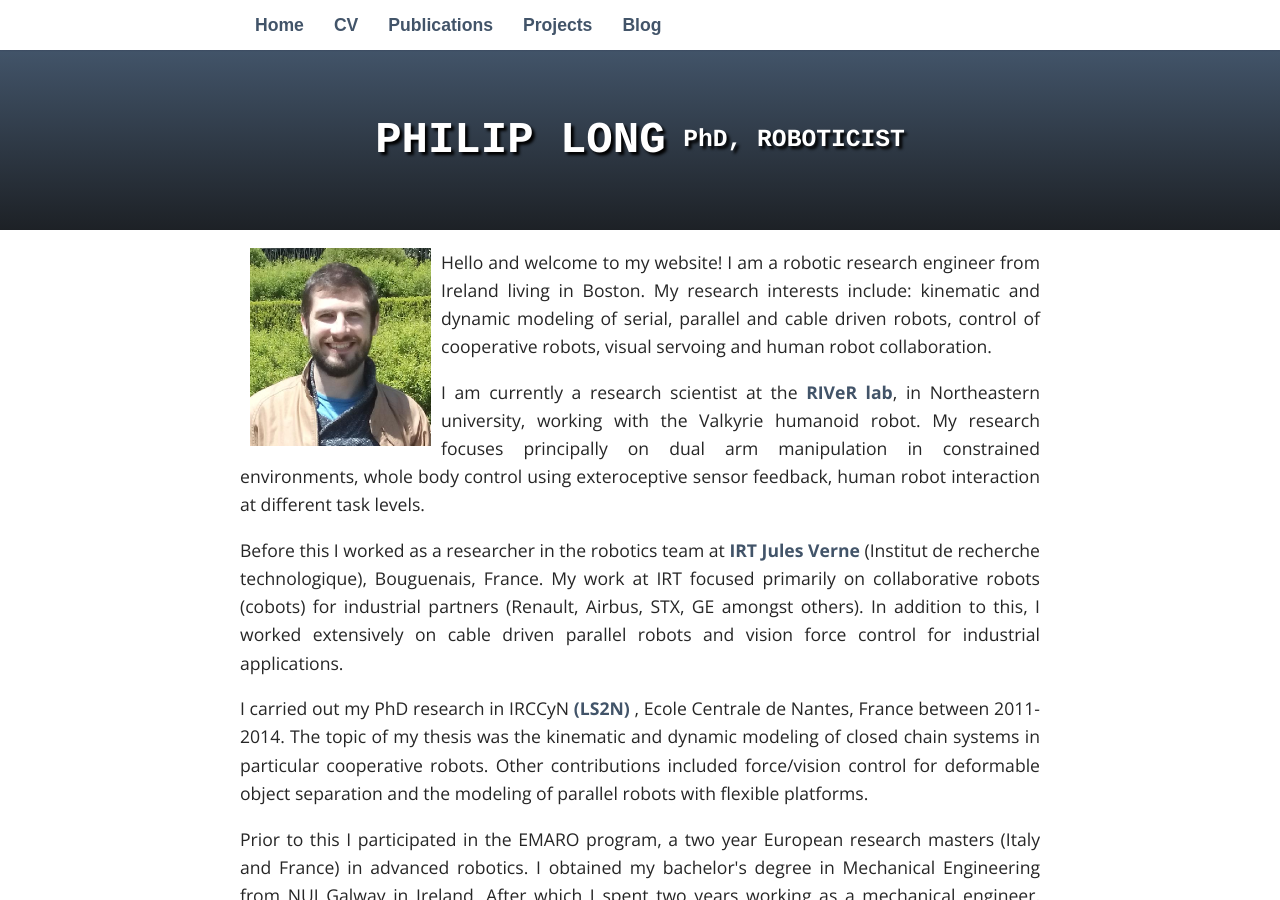
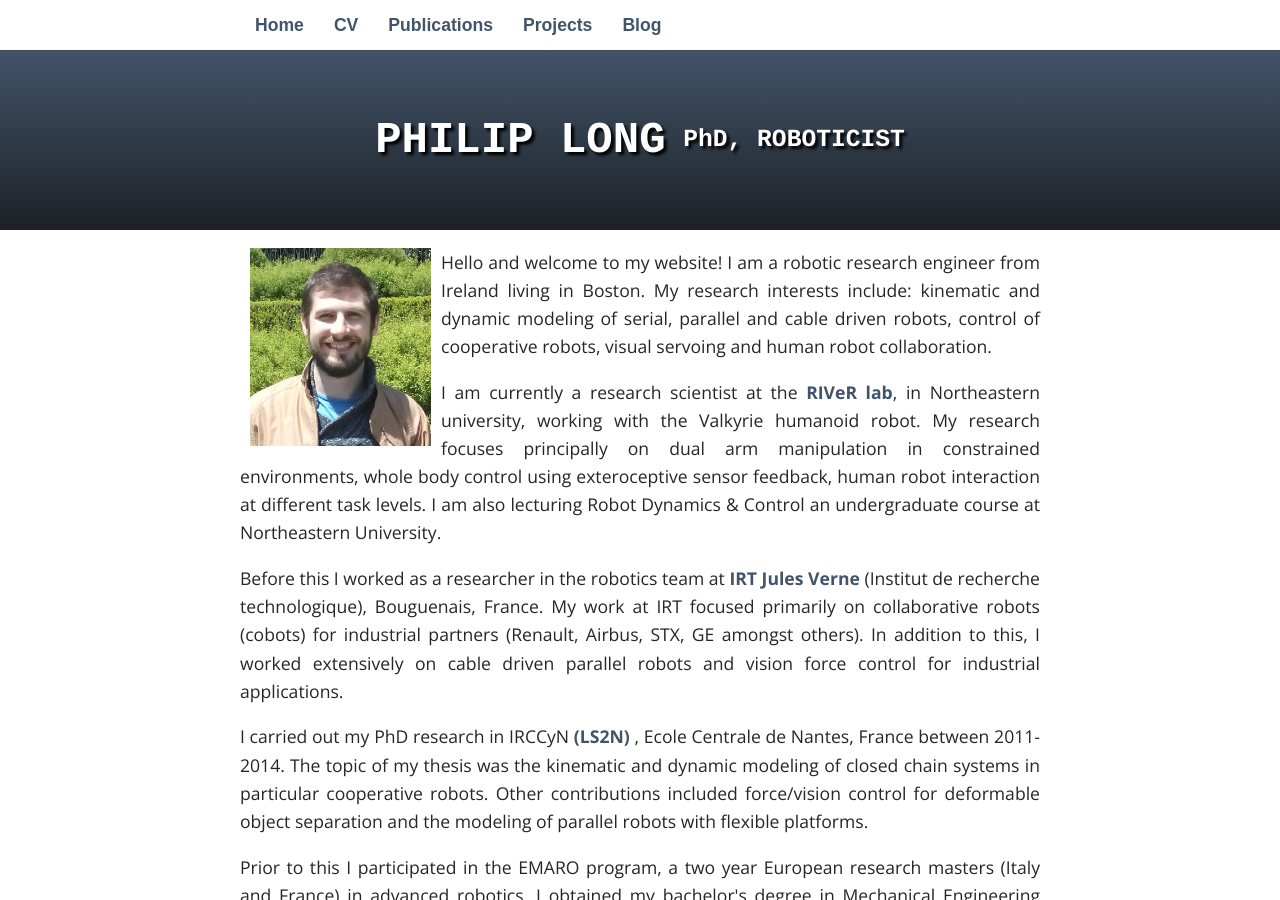
Before and after one commit to philip-long/philip-long.github.io, a Jekyll site: the page built from index.html, in a window 1280 px wide and 900 px high. Built offline with Jekyll 4.4.1, drawn with Linux system fonts in a browser that asks for light colours; nearby versions of some CDN libraries; some web fonts are replaced; library files that are not in the unit come from our copies.

Commit message:
Update index.html

```diff
--- a/index.html
+++ b/index.html
@@ -10,7 +10,7 @@ title: Philip Long, PhD, Roboticist
     </p>
 
      <p>
-I am currently a  research scientist at the  <a href="https://www.robot.neu.edu"> RIVeR lab</a>, in Northeastern university, working with the Valkyrie humanoid robot. My research focuses principally on dual arm manipulation in constrained environments, whole body control using exteroceptive sensor feedback, human robot interaction at different task levels.
+I am currently a  research scientist at the  <a href="https://www.robot.neu.edu"> RIVeR lab</a>, in Northeastern university, working with the Valkyrie humanoid robot. My research focuses principally on dual arm manipulation in constrained environments, whole body control using exteroceptive sensor feedback, human robot interaction at different task levels. I am also lecturing Robot Dynamics & Control an undergraduate course at Northeastern University.
     </p>
 
      <p>
```
